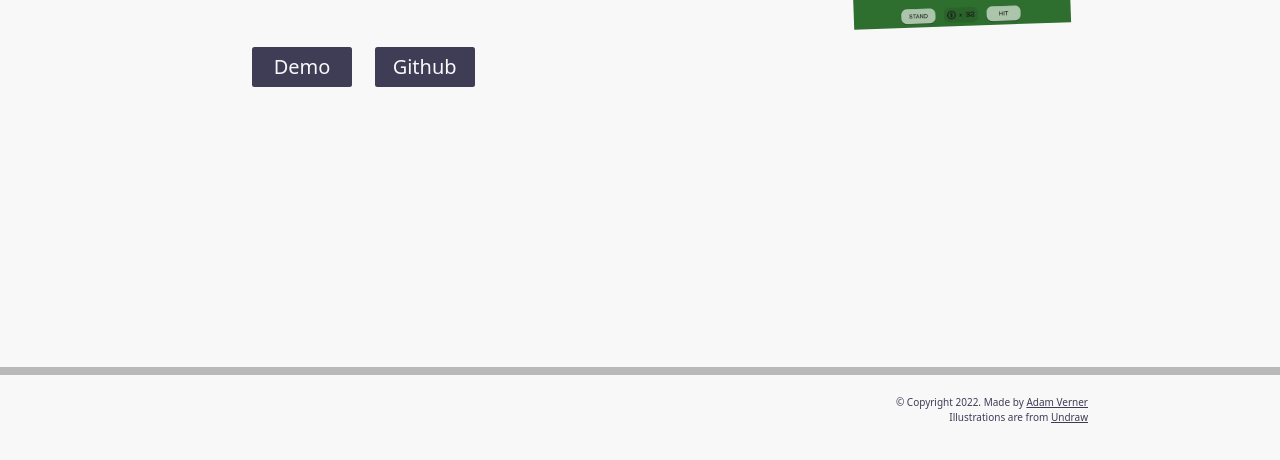
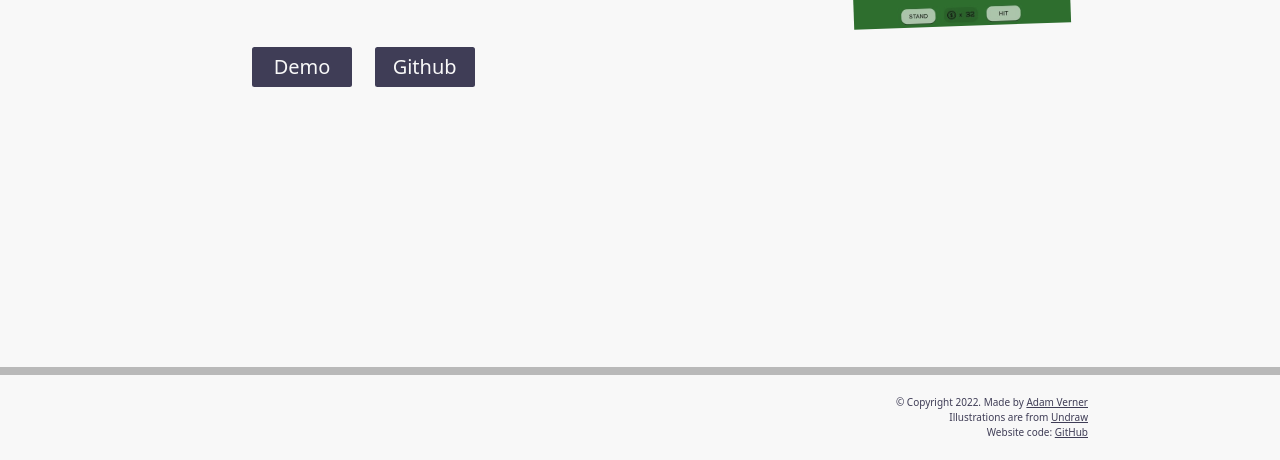
Before and after one commit to Verdanmaer/Portfolio, a website: page index.html in a window 1280 px wide. Shown: the part 3385-3845 px from the top of the page. Drawn offline with nearby package versions, Linux system fonts and the light colour scheme.

Commit message:
add link to website github

```diff
--- a/index.html
+++ b/index.html
@@ -108,6 +108,7 @@
   <footer class="footer">
     <div class="copyright">&#169; Copyright 2022. Made by <a href="https://github.com/Verdanmaer" target="_blank" rel="noopener noreferrer">Adam Verner</a></div>
     <div class="copyright">Illustrations are from <a href="https://undraw.co/illustrations" target="_blank" rel="noopener noreferrer">Undraw</a></div>
+    <div class="copyright">Website code: <a href="https://github.com/Verdanmaer/Portfolio" target="_blank" rel="noopener noreferrer">GitHub</a></div>
   </footer>
 </body>
 </html>
```
